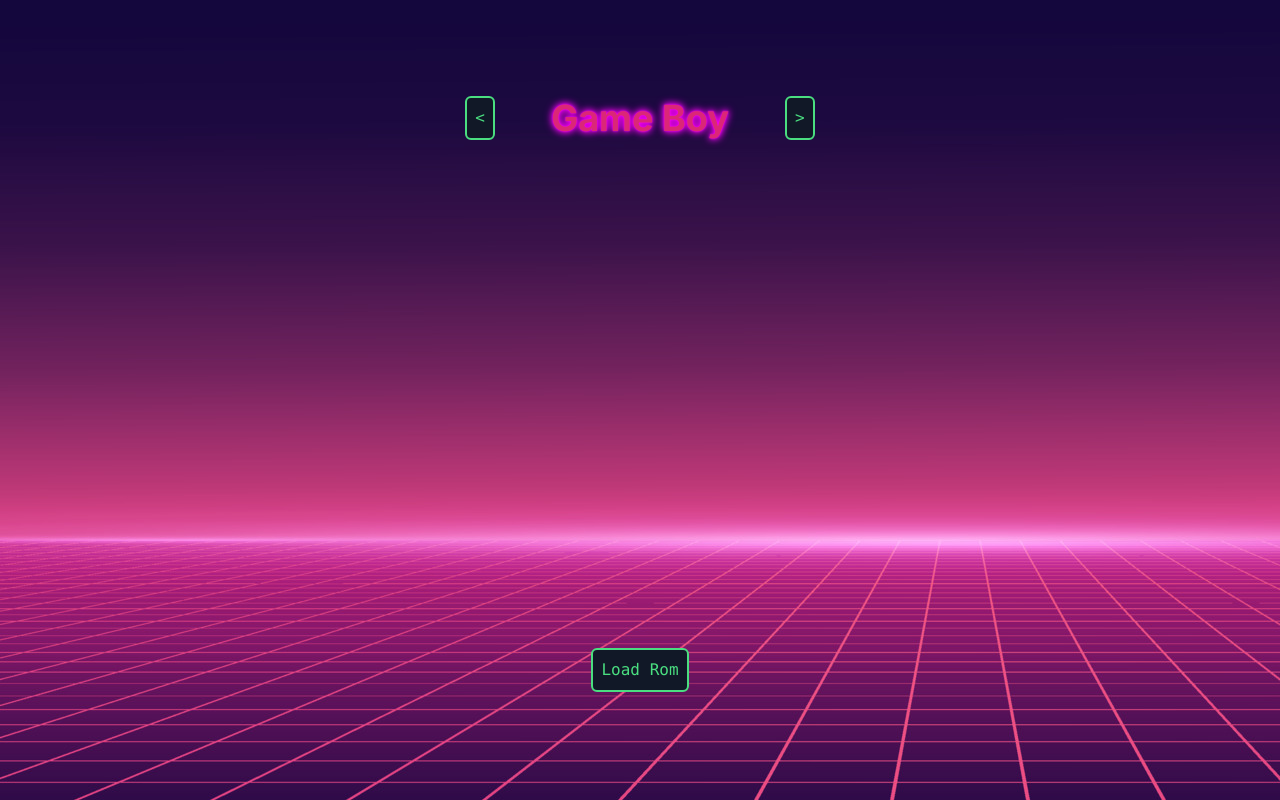
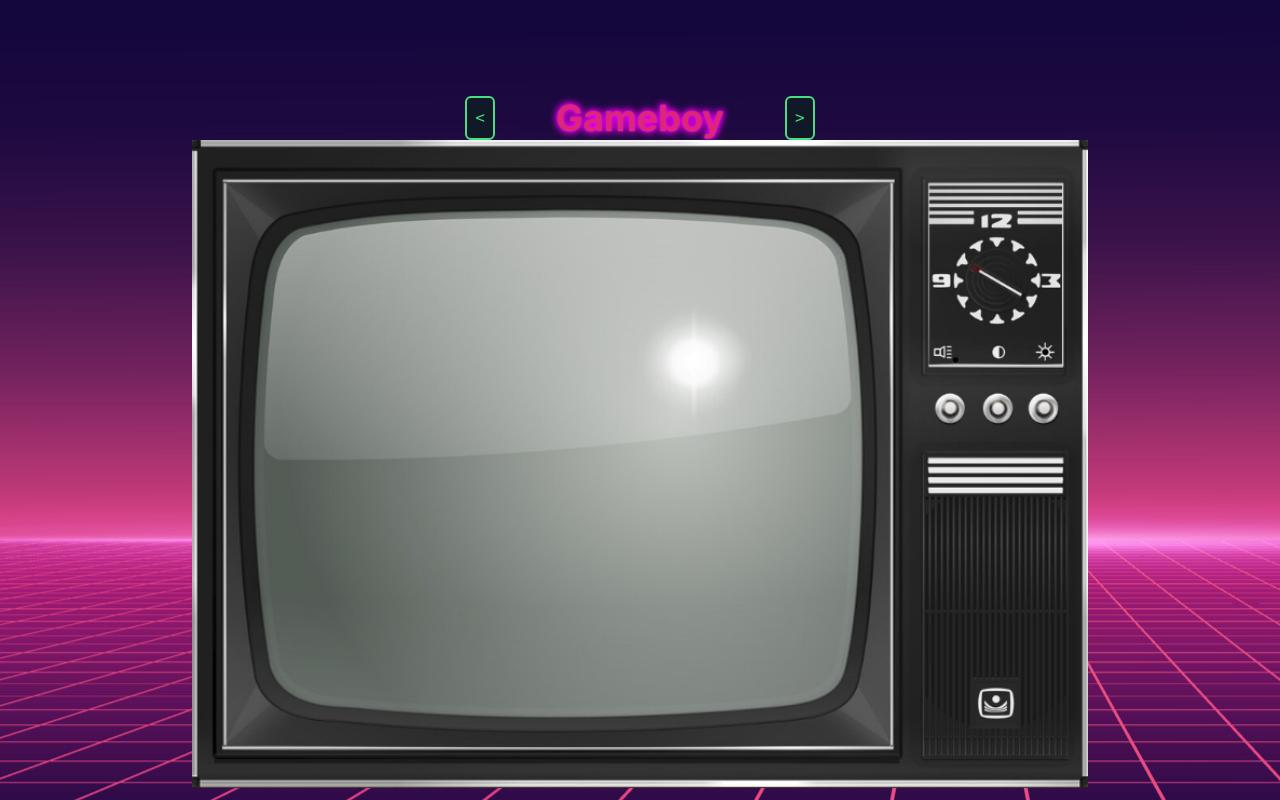
Before and after one commit to Clavvv/VirtualArcade, a Next.js app: page / in a window 1280 px wide. Shown: the top 800 px of the page. Built offline with nearby package versions, Linux system fonts and the light colour scheme.

Commit message:
Added TV

```diff
--- a/app/page.js
+++ b/app/page.js
@@ -3,16 +3,35 @@
 import { EmulatorJS } from 'react-emulatorjs';
 
 export default function Home() {
-  const emulatorArray = ["Game Boy", "Game Boy Advance", "Nintendo DS"];
+  const emulatorArray = ["Gameboy", "Gameboy Adv", "Nintendo DS"];
   const emulatorMap = {
-    "Game Boy": "gb",
-    "Game Boy Advance": "gba",
-    "Nintendo DS": "nds"
+    "Gameboy": "gb",
+    "Gameboy Adv": "gba",
+    "Nintendo DS": "nds",
   };
 
   const gameRef = useRef(null);
   const [rom, setRom] = useState("");
   const [activeEmulator, setActiveEmulator] = useState(emulatorArray[0]);
+  const [fileError, setFileError] = useState(null)
+
+  const verifyRomFileType = (file) => {
+
+    if (file) {
+
+      const extension = file.name.split('.').pop()
+
+      if (extension !== emulatorMap[activeEmulator]) {
+        setFileError("invalid file type")
+        return false
+      }
+
+      setFileError(null)
+      return true
+    }
+
+
+  }
 
   const handleFileUpload = (e) => {
     const file = e.target.files[0];
@@ -52,24 +71,33 @@
         <span className="text-center text-neon-pink text-4xl font-bold min-w-[250px]">
           {activeEmulator}
         </span>
-        <button
-          className="cyber-button mx-5"
-          onClick={handleEmulatorChangeRight}
-        >
-          &gt;
+        <button className="cyber-button mx-5" onClick={handleEmulatorChangeRight}>
+          {">"}
         </button>
+      </div >
+
+      <div className="relative flex justify-center items-center w-full h-full mb-10">
+        <div className="relative w-full xl:max-w-4xl">
+          <img src="/images/tv.png" className="block w-full h-auto" />
+          <div className="absolute inset-0 flex justify-center items-center" style={{ left: '-18%' }}>
+            {rom && (
+              <EmulatorJS
+                className="w-[70%] h-[70%]"
+                EJS_core={emulatorMap[activeEmulator]}
+                EJS_gameUrl={rom}
+              />
+            )}
           </div>
-      <div className="flex flex-col h-full w-full">
-        <div className="flex justify-center">
-          {rom && <EmulatorJS className="justify-center" EJS_core={emulatorMap[activeEmulator]} EJS_gameUrl={rom} />}
+          {fileError && <span className="text-sm text-red-600 font-light">{fileError}</span>}
         </div>
+      </div>
+
       <div className="flex flex-row justify-center mt-5 p-3">
         <input className="hidden" type="file" ref={gameRef} onChange={handleFileUpload} />
         <button className="cyber-button" onClick={handleButtonClick}>
           Load Rom
         </button>
       </div>
-      </div>
     </main>
   );
 }
```
Lines whose indentation alone changed are shown as unchanged.
